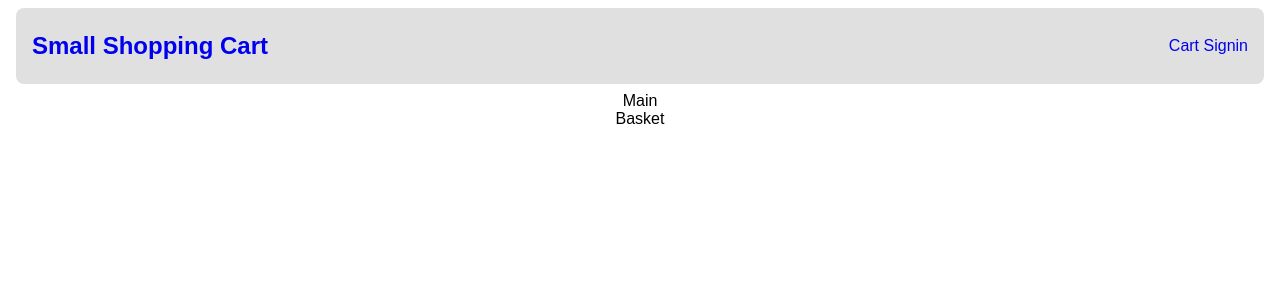
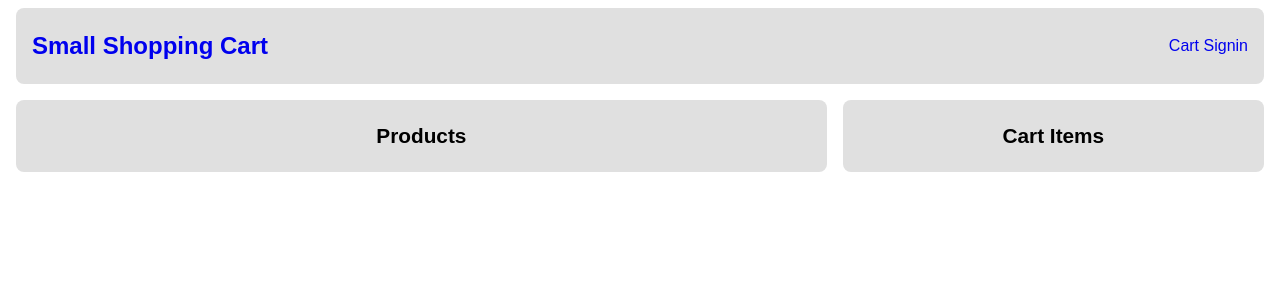
Before and after one commit to jitendrasuthar1998/react-shopping-cart, a React (Create React App) app: page / in a window 1280 px wide. Shown: the top 300 px of the page. Built offline with nearby package versions, Linux system fonts and the light colour scheme.

Commit message:
Applied css classes to Main, Basket, thier container's div

```diff
--- a/src/App.js
+++ b/src/App.js
@@ -7,7 +7,7 @@
   return (
     <div className='App'>
       <Header />
-      <div>
+      <div className='row'>
         <Main />
         <Basket />
       </div>
--- a/src/components/Basket.js
+++ b/src/components/Basket.js
@@ -1,5 +1,9 @@
 import React from 'react'
 
 export const Basket = (props) => {
-  return <div>Basket</div>
+  return (
+    <aside className='block col-1'>
+      <h2>Cart Items</h2>
+    </aside>
+  )
 }
--- a/src/components/Main.js
+++ b/src/components/Main.js
@@ -1,5 +1,10 @@
 import React from 'react'
 
 export const Main = (props) => {
-  return <div>Main</div>
+  return (
+    <main className='block col-2'>
+      <h2>Products</h2>
+      <div className='row'></div>
+    </main>
+  )
 }
```
